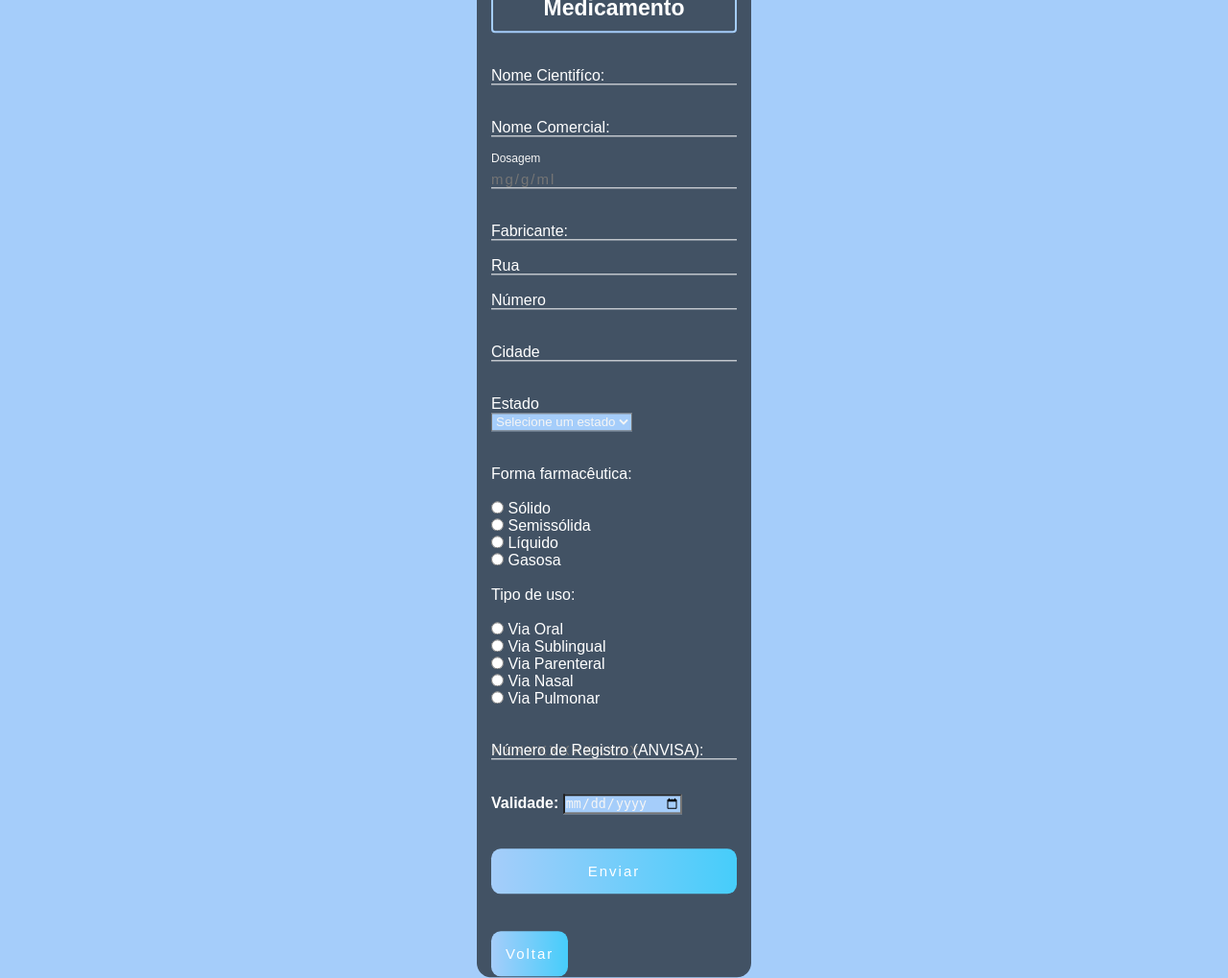
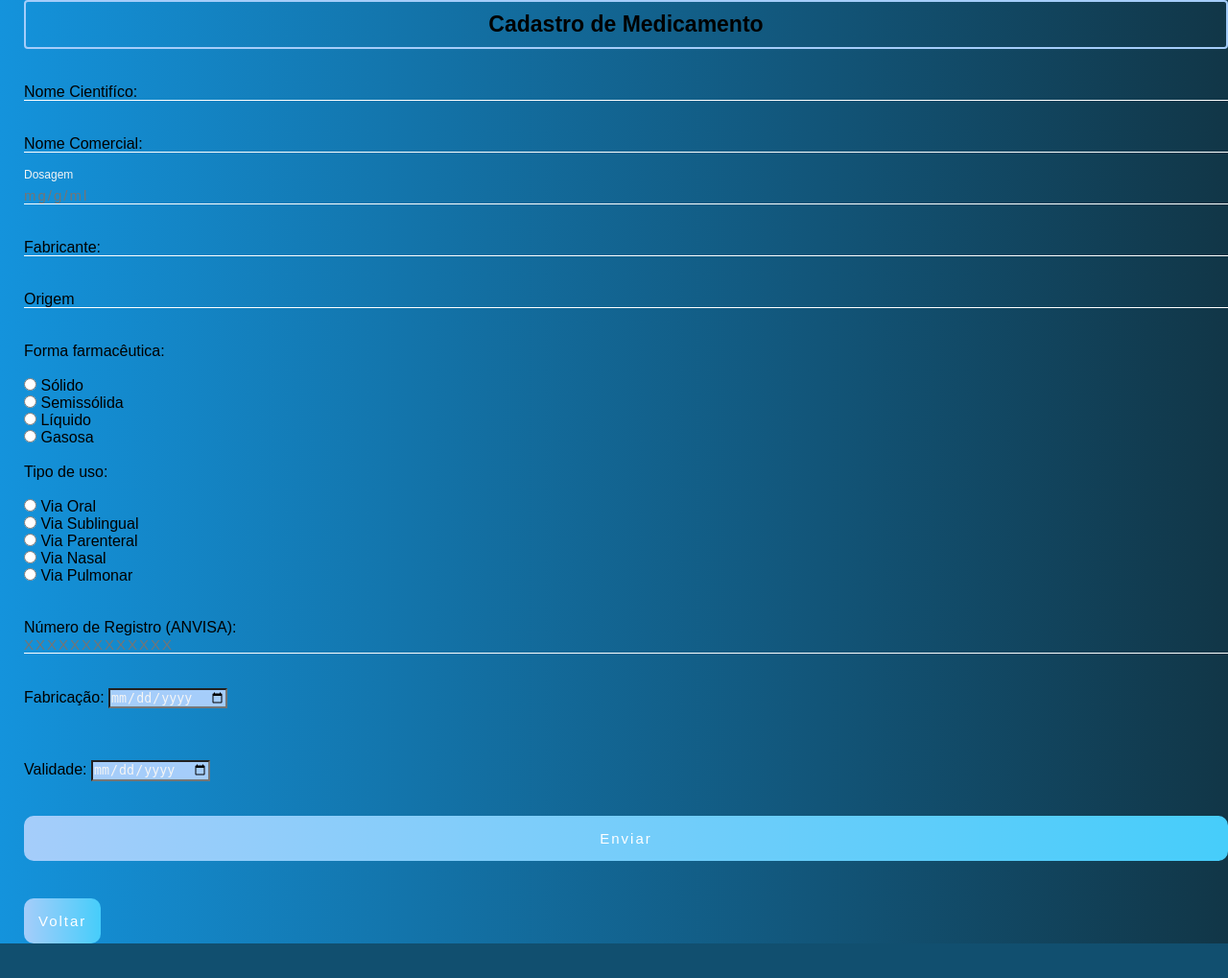
Before and after one commit to lumamartins/posto, a PHP site: page /medicamento_cadastro.php in a window 1280 px wide. Shown: the whole page at 96% size. After the commit the page ends 983 px from the top, so only its background shows below. Run offline with PHP 8.4, Linux system fonts and the light colour scheme.

Commit message:
Update medicamento_cadastro.php

```diff
--- a/posto-main/posto/cadastros/medicamento_cadastro.php
+++ b/posto-main/posto/cadastros/medicamento_cadastro.php
@@ -5,17 +5,16 @@ ini_set('default_charset', 'utf-8');
 if(isset($_POST['submit']))
 {
 
-        include_once('/posto/acoes/config.php');
+        include_once('config.php');
 
 
     $nome = $_POST['nome'];
     $nome_comercial = $_POST['nome_comercial'];
     $dosagem = $_POST['dosagem'];
+    $dt_fabricacao = $_POST['dt_fabricacao'];
+    $dt_validade = $_POST['dt_validade'];
     $fabricante = $_POST['fabricante'];
-    $rua = $_POST['rua'];
-    $numero = $_POST['numero'];
-    $cidade = $_POST['cidade'];
-    $estado = $_POST['estado'];
+    $origem = $_POST['origem'];
     $forma_farmaceutica = $_POST['forma_farmaceutica'];
     $tipo_uso = $_POST['tipo_uso'];
     $numero_registro = $_POST['numero_registro'];
@@ -25,8 +24,8 @@ if(isset($_POST['submit']))
 
 
         // Colunas referentes a tabela pacientes
-    $result = mysqli_query($conexao, "INSERT INTO medicamentos_cadastro(nome, nome_comercial, dosagem, fabricante, rua, numero, cidade, estado, forma_farmaceutica, tipo_uso, numero_registro, validade)
-    VALUES('$nome', '$nome_comercial','$dosagem','$fabricante','$rua','$numero','$cidade','$estado','$forma_farmaceutica','$tipo_uso','$numero_registro','$validade') ");
+    $result = mysqli_query($conexao, "INSERT INTO medicamentos_cadastro(nome, nome_comercial, dosagem, dt_fabricacao, dt_validade, fabricante, origem, forma_farmaceutica, tipo_uso, numero_registro, validade)
+    VALUES('$nome', '$nome_comercial','$dosagem','$dt_fabricacao','$dt_validade','$fabricante','$origem','$forma_farmaceutica','$tipo_uso','$numero_registro','$validade') ");
 }
 
 
@@ -137,9 +136,8 @@ if(isset($_POST['submit']))
 </head>
 <body>
 
-    <div class="box">
     <form action="medicamento_cadastro.php" method="POST">
-            <fieldset>
+
                 <legend><b>Cadastro de Medicamento</b></legend>
                 <br><br>
                 <div class="inputBox">
@@ -163,56 +161,13 @@ if(isset($_POST['submit']))
                     <input type="text" name="fabricante" id="fabricante" class="inputUser" required>
                     <label for="fabricante" class="labelInput">Fabricante:</label>
                 </div>
-                <br>
+                <br><br>
                 <div class="inputBox">
-                    <input type="text" name="rua" id="rua" class="inputUser" required>
-                    <label for="rua" class="labelInput">Rua</label>
+                    <input type="text" name="origem" id="origem" class="inputUser" required>
+                    <label for="origem" class="labelInput">Origem</label>
                 </div>
                 <br>
-                <div class="inputBox">
-                    <input type="text" name="numero" id="numero" class="inputUser" required>
-                    <label for="numero" class="labelInput">Número</label>
-                </div>
-                <br><br>
-                <div class="inputBox">
-                    <input type="text" name="cidade" id="cidade" class="inputUser" required>
-                    <label for="cidade" class="labelInput">Cidade</label>
-                </div>
-                <br><br>
-                <div class="inputBox">
-                <label for="estado" class="labelInput">Estado</label><br>
-                    <select name="estado" id="estado" class="est">
-            <option value="">Selecione um estado</option>
-            <option value="AC">Acre</option>
-            <option value="AL">Alagoas</option>
-            <option value="AP">Amapá</option>
-            <option value="AM">Amazonas</option>
-            <option value="BA">Bahia</option>
-            <option value="CE">Ceará</option>
-            <option value="DF">Distrito Federal</option>
-            <option value="ES">Espírito Santo</option>
-            <option value="GO">Goiás</option>
-            <option value="MA">Maranhão</option>
-            <option value="MT">Mato Grosso</option>
-            <option value="MS">Mato Grosso do Sul</option>
-            <option value="MG">Minas Gerais</option>
-            <option value="PA">Pará</option>
-            <option value="PB">Paraíba</option>
-            <option value="PR">Paraná</option>
-            <option value="PE">Pernambuco</option>
-            <option value="PI">Piauí</option>
-            <option value="RJ">Rio de Janeiro</option>
-            <option value="RN">Rio Grande do Norte</option>
-            <option value="RS">Rio Grande do Sul</option>
-            <option value="RO">Rondônia</option>
-            <option value="RR">Roraima</option>
-            <option value="SC">Santa Catarina</option>
-            <option value="SP">São Paulo</option>
-            <option value="SE">Sergipe</option>
-            <option value="TO">Tocantins</option>
-
-        </select>
-                </div><br><br>
+                </div><br>
                 <p>Forma farmacêutica:</p>
                 <br>
                 <input type="radio" id="sólido" name="forma_farmaceutica" value="sólido" required>
@@ -250,18 +205,23 @@ if(isset($_POST['submit']))
                 <br><br><br>
 
                 <div class="inputBox">
+                <label for="numero_registro" class="labelInput">Número de Registro (ANVISA):</label><br>
                     <input type="text" name="numero_registro" id="nome" class="inputUser" placeholder="XXXXXXXXXXXXX" required>
-                    <label for="numero_registro" class="labelInput">Número de Registro (ANVISA):</label>
+
                 </div>
                 <br><br>
-                <label for="validade"><b>Validade: </b></label>
-                <input type="date" name="validade" id="validade" class="date"  required>
+                <label for="dt_fabricacao">Fabricação: </label>
+                <input type="date" name="dt_fabricacao" id="dt_fabricacao" class="date"  required>
+                <br><br>
+                <br><br>
+                <label for="dt_validade">Validade: </label>
+                <input type="date" name="dt_validade" id="dt_validade" class="date"  required>
                 <br><br><br>
 
                 <button type="submit" name="submit" id="submit" class="inputUser" required>Enviar</button>
                 <br><br>
 
-            </fieldset>
+
 
 
         </form>
```
